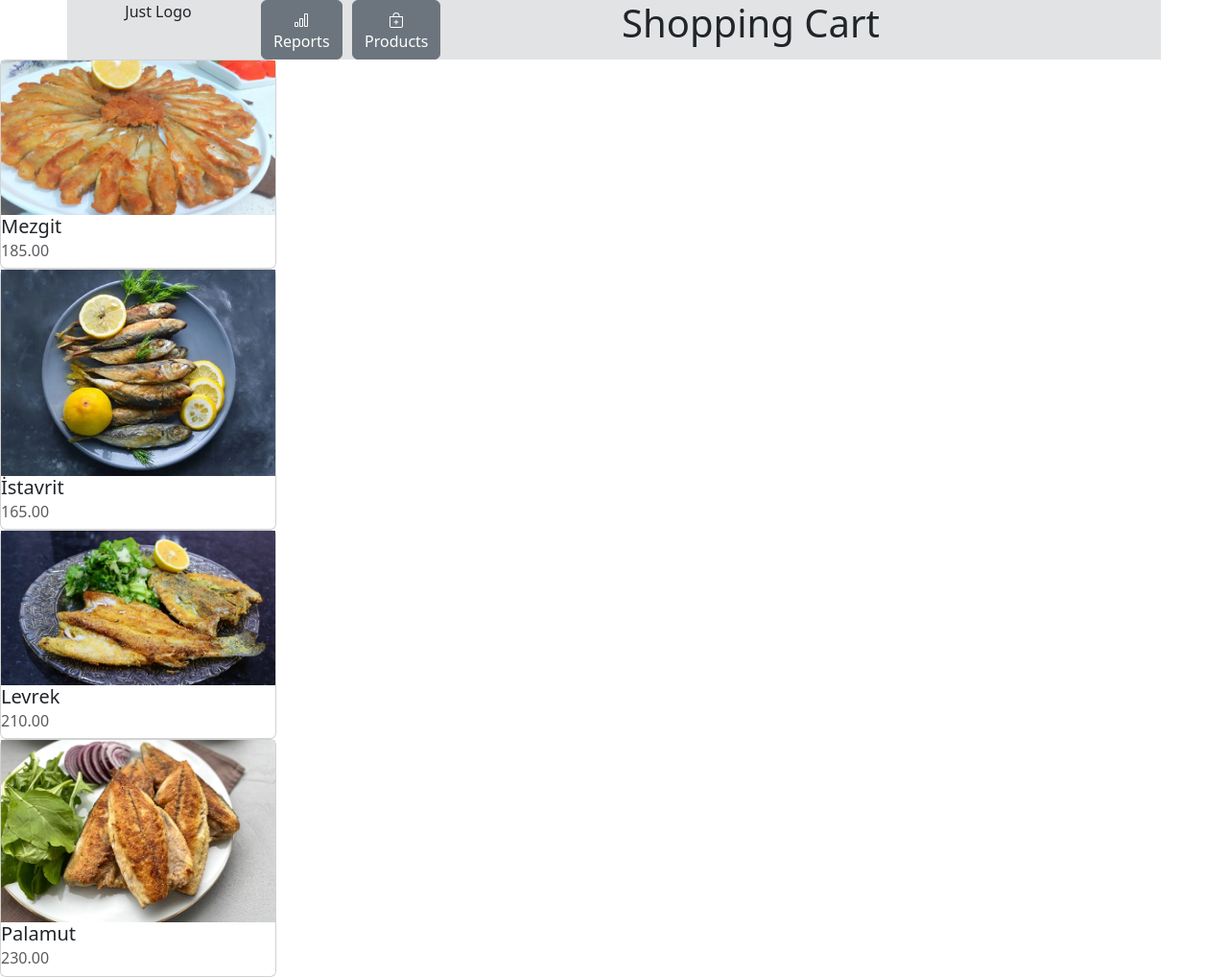
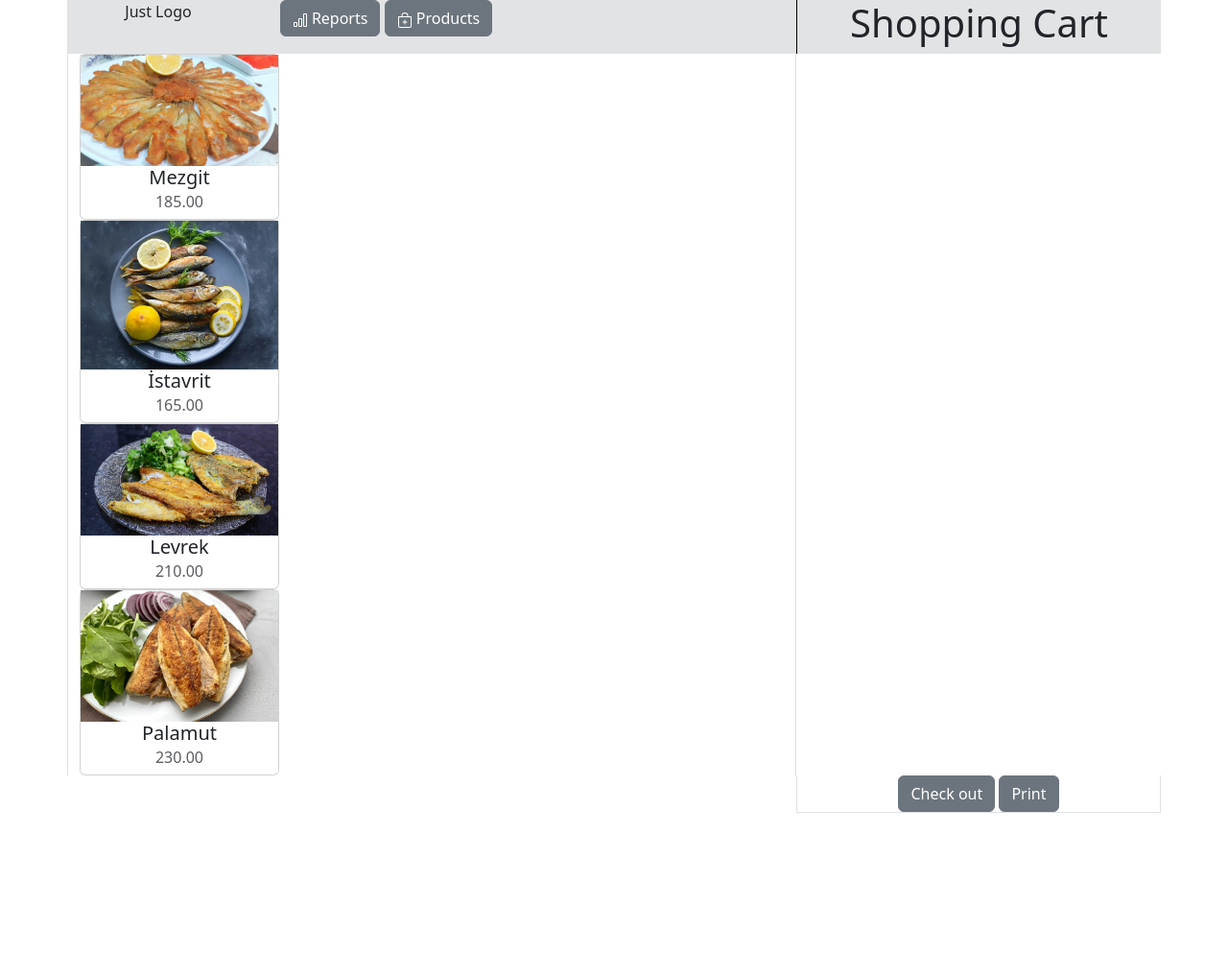
Before and after one commit to Burakherdogan/pos_system, a Django app: page / in a window 1280 px wide. Shown: the whole page at 96% size. After the commit the page ends 847 px from the top, so only its background shows below. Run offline with Django 5.2, Linux system fonts and the light colour scheme; data comes from the database, SQL or seed files in the repository; both versions use the stored data as it was after the commit.

Commit message:
updated shopping card and main screen

```diff
--- a/pos_system/main/templates/main/index.html
+++ b/pos_system/main/templates/main/index.html
@@ -2,13 +2,27 @@
 
 {% block content %}
 
-{% for product in products %}
-<div class="card p" style="width: 18rem;">
-    <img src="{{ product.image.url }}" alt="">
-    <h5 class="card-title ">{{product.name}}</h5>
-    <h6 class="card-subtitle mb-2 text-muted">{{product.price}}</h6>
+
+<div class="container text-center">
+  <div class="row">
+    <div class="col-8 border-start border-end">
+        {% for product in products %}
+          <div class="card p" style="width: 13rem;">
+            <img src="{{ product.image.url }}" alt="">
+            <h5 class="card-title ">{{product.name}}</h5>
+            <h6 class="card-subtitle mb-2 text-muted">{{product.price}}</h6>
+          </div>
+        {% endfor %}
+      </div>
+    </div>
+    <div class="col-3">
+    </div>
+    <div class="col-3">
+    </div>
+    </div>
   </div>
 </div>
-{% endfor %}
+
+
 
 {% endblock %}
--- a/pos_system/main/templates/navbar.html
+++ b/pos_system/main/templates/navbar.html
@@ -12,19 +12,16 @@
             <div class="col-2">
                 Just Logo
             </div>
-            {% comment %} Report Button {% endcomment %}
-            <div class="col-1">
+            <div class="col-3">
+                {% comment %} Report Button {% endcomment %}
                 <a role="button" href="/reports" class="btn btn-secondary">
                     <svg xmlns="http://www.w3.org/2000/svg" width="16" height="16" fill="currentColor" class="bi bi-bar-chart" viewBox="0 0 16 16">
                         <path d="M4 11H2v3h2zm5-4H7v7h2zm5-5v12h-2V2zm-2-1a1 1 0 0 0-1 1v12a1 1 0 0 0 1 1h2a1 1 0 0 0 1-1V2a1 1 0 0 0-1-1zM6 7a1 1 0 0 1 1-1h2a1 1 0 0 1 1 1v7a1 1 0 0 1-1 1H7a1 1 0 0 1-1-1zm-5 4a1 1 0 0 1 1-1h2a1 1 0 0 1 1 1v3a1 1 0 0 1-1 1H2a1 1 0 0 1-1-1z"/>
                     </svg>
                     Reports
                 </a>
-            </div>
-            {% comment %} Report end {% endcomment %}
-
-            {% comment %} Products Button {% endcomment %}
-            <div class="col-1">
+                {% comment %} Report end {% endcomment %}
+                {% comment %} Products Button {% endcomment %}
                 <a role="button" href="/" class="btn btn-secondary">
                     <svg xmlns="http://www.w3.org/2000/svg" width="16" height="16" fill="currentColor" class="bi bi-bag-plus" viewBox="0 0 16 16">
                         <path fill-rule="evenodd" d="M8 7.5a.5.5 0 0 1 .5.5v1.5H10a.5.5 0 0 1 0 1H8.5V12a.5.5 0 0 1-1 0v-1.5H6a.5.5 0 0 1 0-1h1.5V8a.5.5 0 0 1 .5-.5"/>
@@ -32,17 +29,19 @@
                     </svg>
                     Products
                 </a>
+                {% comment %} Products end {% endcomment %}
             </div>
-            {% comment %} Products end {% endcomment %}
+            <div class="col-3">
+            </div>
 
-            <div class="col-7">
+            <div class="col-4 border-left border-start border-black">
                 <h1>Shopping Cart</h1>
             </div>
         </div>
     </div>
-    {% include 'shopping_cart.html'%}
     {% block content %}
     {% endblock %}
+    {% include 'shopping_cart.html'%}
 </body>
 <script src="https://cdn.jsdelivr.net/npm/bootstrap@5.3.3/dist/js/bootstrap.bundle.min.js" integrity="sha384-YvpcrYf0tY3lHB60NNkmXc5s9fDVZLESaAA55NDzOxhy9GkcIdslK1eN7N6jIeHz" crossorigin="anonymous">
 
--- a/pos_system/main/templates/shopping_cart.html
+++ b/pos_system/main/templates/shopping_cart.html
@@ -4,8 +4,9 @@
           </div>
           <div class="col align-self-center">
           </div>
-        <div class="col-7 align-self-end">
-            <!-- Functions -->
+        <div class=" border-start border-end border-bottom col-4 align-self-end">
+            <button class="btn btn-secondary">Check out</button>
+            <button class="btn btn-secondary">Print</button>
         </div>
     </div>
 </div>
```
Also changed, not shown: pos_system/db.sqlite3, pos_system/uploads/images/indir.jpg (deleted), pos_system/uploads/images/indir.webp (deleted), pos_system/uploads/images/istavrit.webp (added), pos_system/uploads/images/levrek.jpg (added), pos_system/uploads/images/mezgit.jpg (added), pos_system/uploads/images/palamut.jpg (added).
